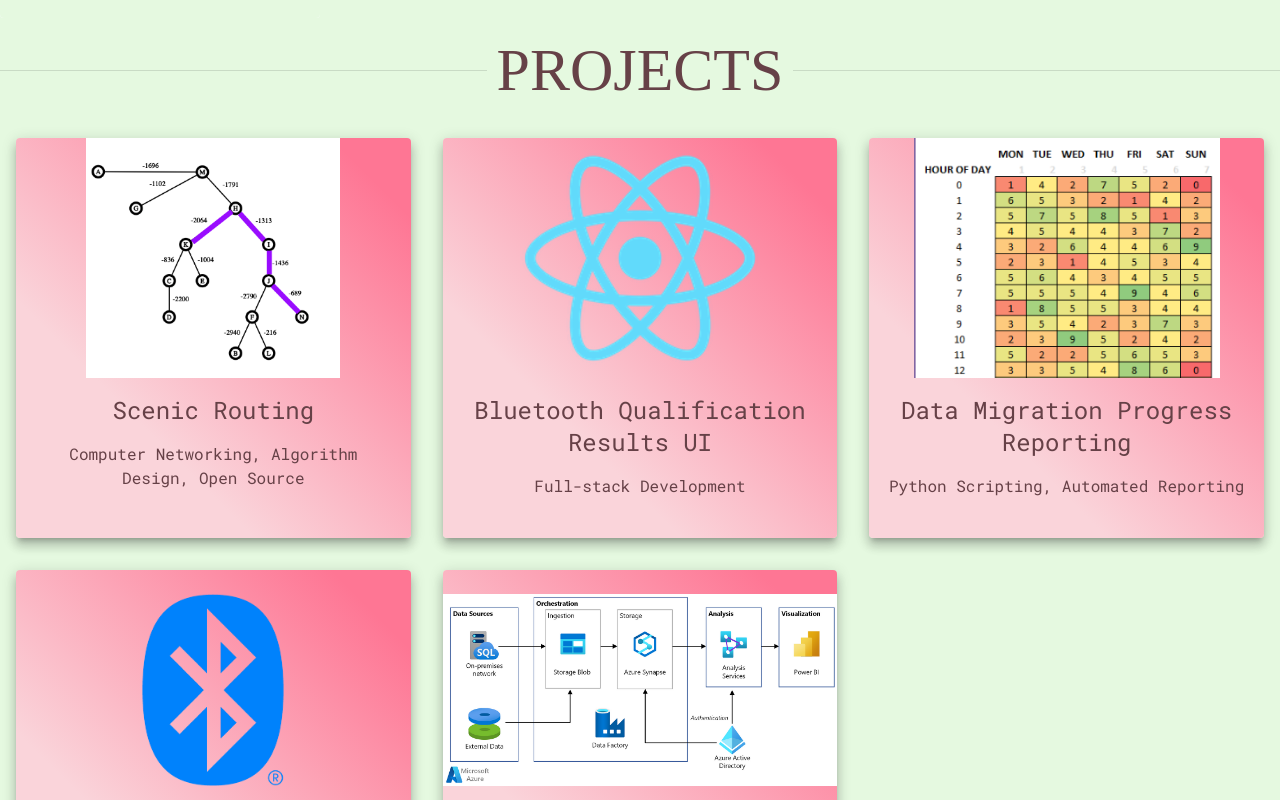
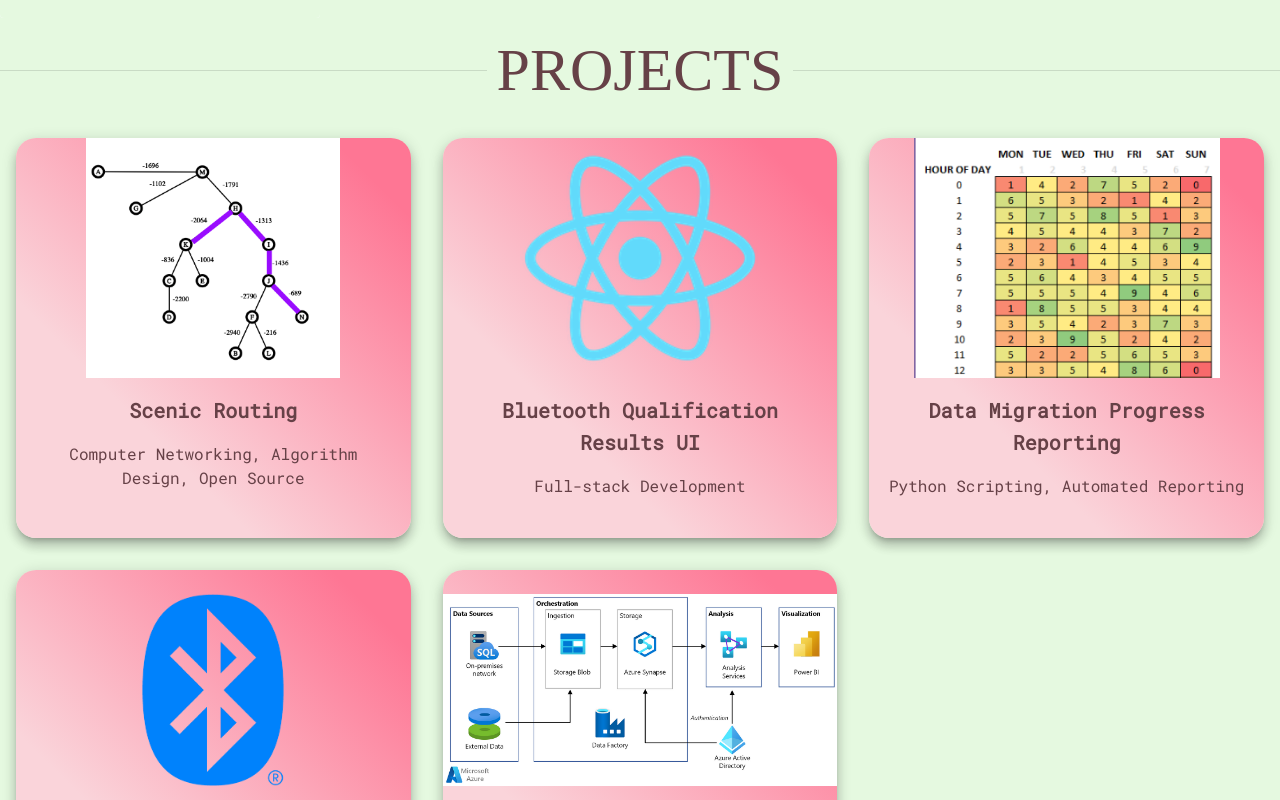
Before and after one commit to megan-kd/megan-kd.github.io, a React (Create React App) app in the folder megan-kd.github.io/: page / in a window 1280 px wide. Shown: the part 1780-2580 px from the top of the page. Built offline with nearby package versions, Linux system fonts and the light colour scheme; a web font is replaced by a local one.

Commit message:
project cardstyling

```diff
--- a/megan-kd.github.io/src/App.js
+++ b/megan-kd.github.io/src/App.js
@@ -49,6 +49,13 @@ const themeOptions = {
     h4: {
       fontFamily: 'Mansalva',
     },
+    h6: {
+      color: '#664147',
+      fontWeight: 'bold'
+    },
+    subtitle: {
+      color: '#664147',
+    }
 
   },
   overrides: {
--- a/megan-kd.github.io/src/projects/ProjectCard.js
+++ b/megan-kd.github.io/src/projects/ProjectCard.js
@@ -23,6 +23,7 @@ const ProjectCard = (props) => {
     height: '400px',
     width: '100%',
     background: theme.palette.gradient.pink,
+    borderRadius: '20px'
   };
 
   const [modalOpen, setModalOpen] = useState(false);
@@ -44,7 +45,7 @@ const ProjectCard = (props) => {
         />
         <CardContent>
           <Stack spacing={2}>
-            <Typography variant='h5' textAlign={"center"}>{props.projectTitle}</Typography>
+            <Typography variant='h6' textAlign={"center"}>{props.projectTitle}</Typography>
             <Typography width='100%' variant='subtitle'textAlign={"center"}>{props.projectSubtitle}</Typography>
           </Stack>
         </CardContent>
```
